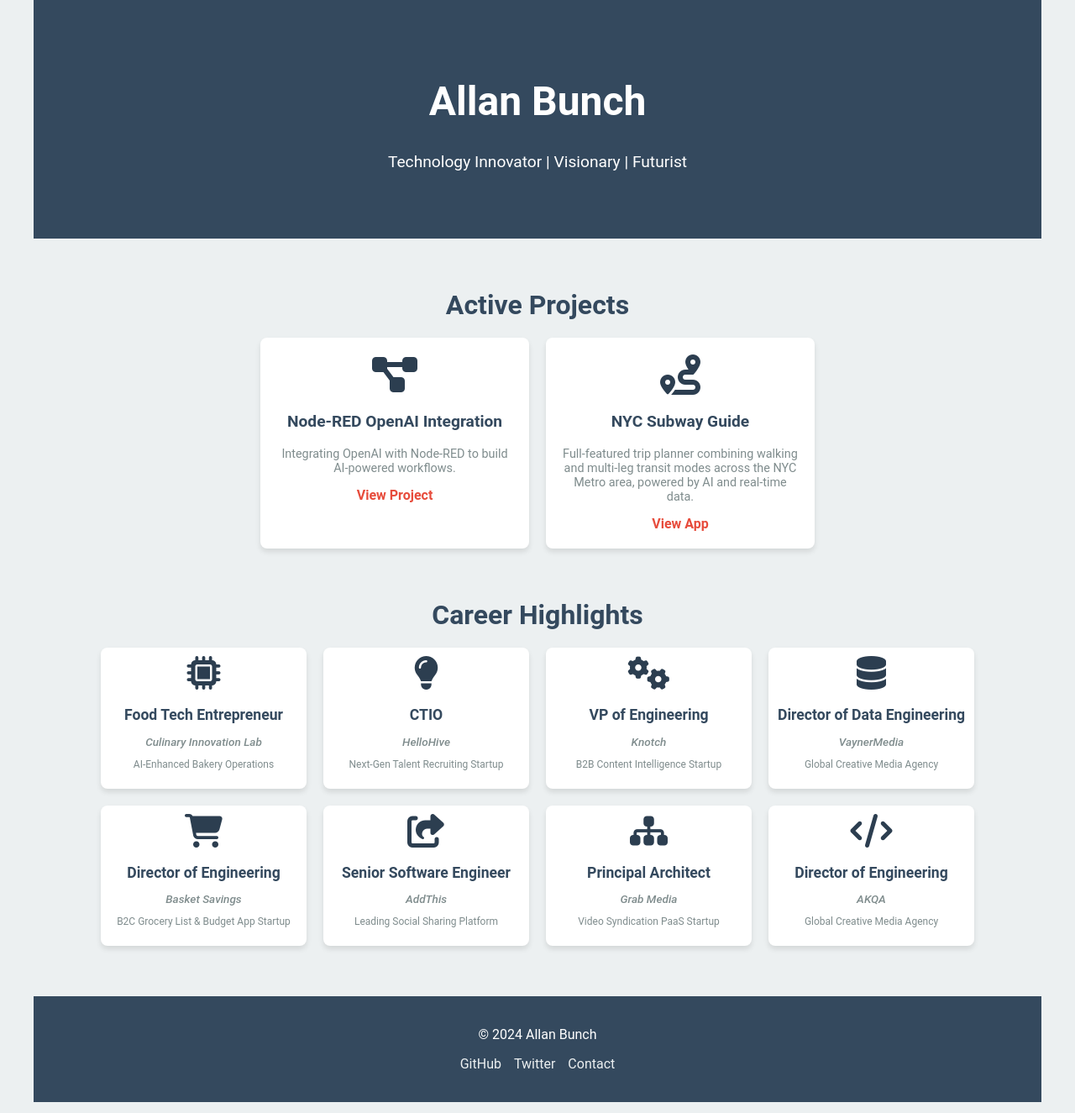
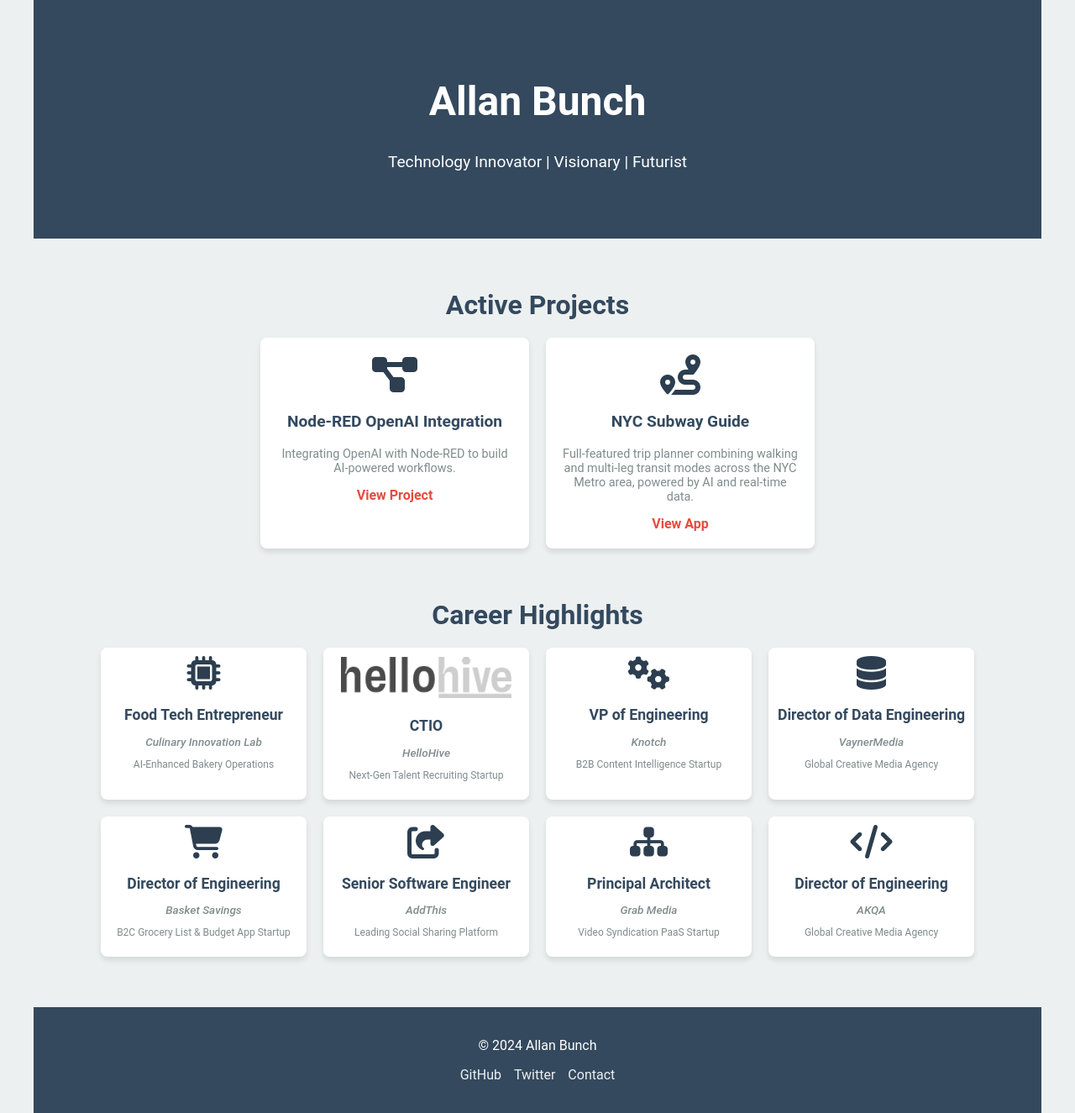
Before and after one commit to allanbunch/allanbunch.github.io, a Jekyll site: the page built from index.html, in a window 1280 px wide. Shown: the whole page at 84% size. Built offline with Jekyll 4.4.1, drawn with Linux system fonts in a browser that asks for light colours.

Commit message:
Testing logos

```diff
--- a/assets/css/style.scss
+++ b/assets/css/style.scss
@@ -131,6 +131,20 @@
   font-size: 0.75rem;
 }
 
+.cards-section.professional-experience .card .company-logo {
+  width: auto; /* Maintain aspect ratio */
+  height: 50px; /* Normalize logo height */
+  margin-bottom: 10px; /* Space below logo */
+  filter: grayscale(100%); /* Convert to greyscale */
+  opacity: 0.8; /* Slight fade for a subtle look */
+  transition: opacity 0.3s ease; /* Add a hover effect */
+}
+
+.cards-section.professional-experience .card .company-logo:hover {
+  opacity: 1; /* Restore full opacity on hover */
+}
+
+
 /* Responsive Styles */
 @media (max-width: 1024px) {
   .cards-section.professional-experience .card {
--- a/index.html
+++ b/index.html
@@ -37,7 +37,7 @@
 
     <!-- Chief Technology Innovation Officer -->
     <div class="card">
-      <i class="fa-solid fa-lightbulb"></i>
+      <img src="/assets/images/hello-hive-logo.png" alt="HelloHive Logo" class="company-logo">
       <h3>CTIO</h3>
       <p class="company-name">HelloHive</p>
       <p>Next-Gen Talent Recruiting Startup</p>
```
Also changed, not shown: assets/images/hello-hive-logo.png (added).
